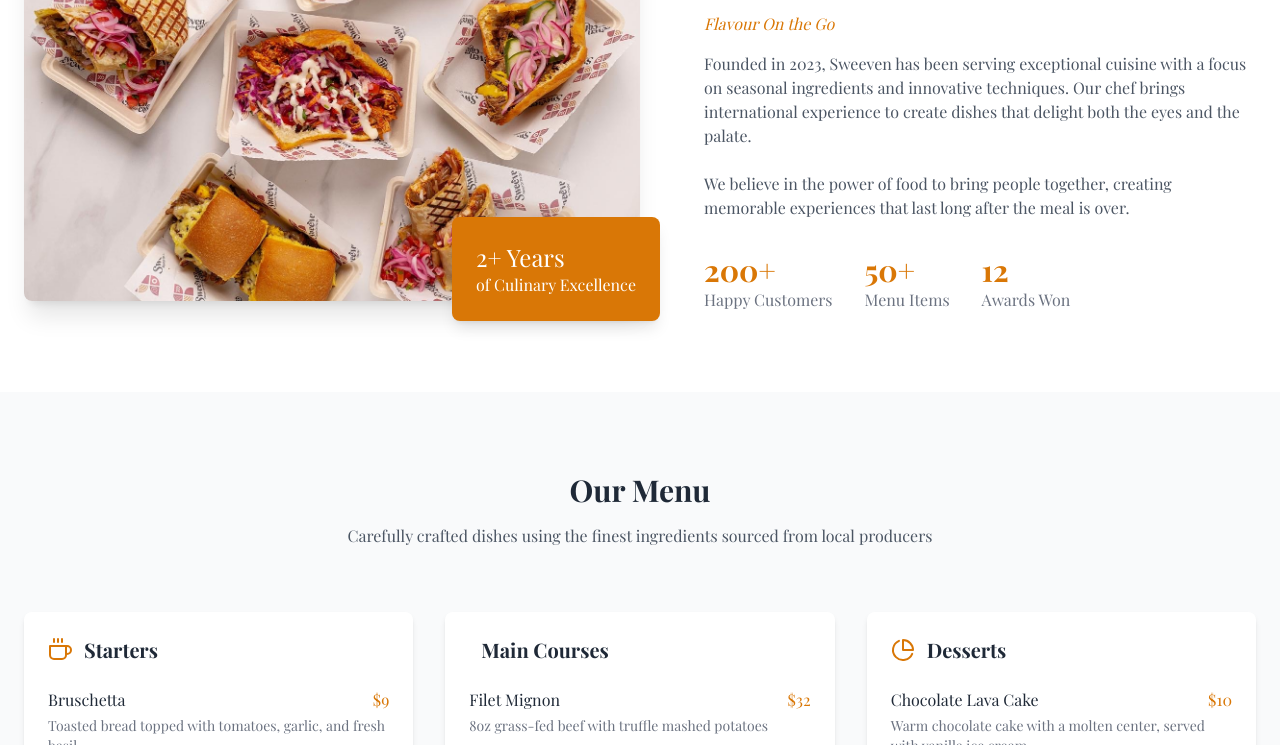
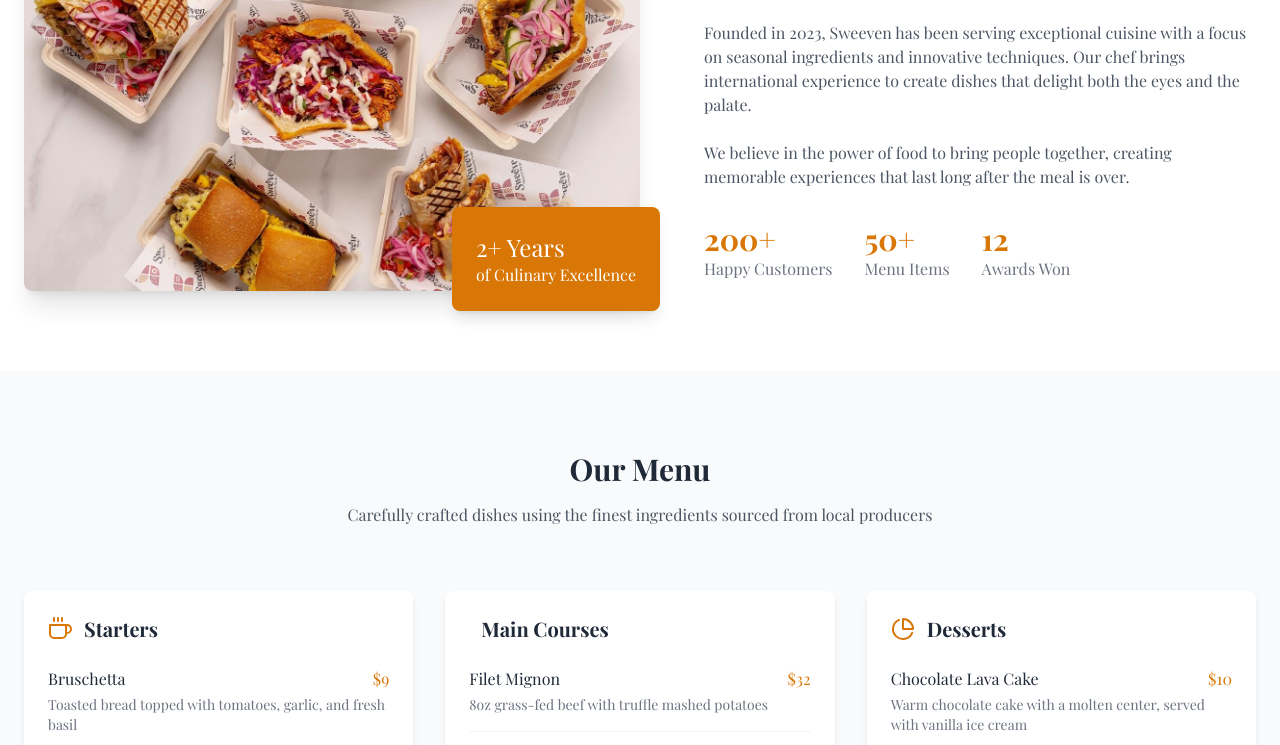
Before and after one commit to nickmax/sweeven, a plain HTML site: page index.html in a window 1280 px wide. Shown: the part 920-1665 px from the top of the page. Drawn offline with nearby package versions, Linux system fonts and the light colour scheme; some icons are missing; a web font is replaced by a local one.

Commit message:
bug fixes and improvements

```diff
--- a/index.html
+++ b/index.html
@@ -127,7 +127,6 @@
                     <div class="md:w-1/2 md:pl-16" data-aos="fade-left">
                         <img src="assets/images/sweevenlogo.png" alt="Sweeven Cafe Logo" class="h-12 w-auto mb-6">
                         <h2 class="text-3xl font-playfair font-bold mb-6 text-gray-800">Our Story</h2>
-                        <p class="text-amber-600 mb-4 italic">Flavour On the Go</p>
                         <p class="text-gray-600 mb-6">Founded in 2023, Sweeven has been serving exceptional cuisine with a focus on seasonal ingredients and innovative techniques. Our chef brings international experience to create dishes that delight both the eyes and the palate.</p>
                         <p class="text-gray-600 mb-8">We believe in the power of food to bring people together, creating memorable experiences that last long after the meal is over.</p>
                         <div class="flex items-center">
@@ -597,7 +596,7 @@
                     </a>
                 </div>
                 <p id="footer-copy" class="text-gray-400 text-sm mb-2">&copy; <span id="footer-year"></span> Sweeven Cafe. All rights reserved.</p>
-                <p class="text-amber-300 text-sm mb-4 italic">Flavour On the Go</p>
+
                 <p class="text-gray-400 text-sm mb-2">Made with <span aria-hidden="true">❤️</span> by <a href="https://mathengeinc.com" target="_blank" rel="noopener noreferrer" class="text-amber-500 hover:underline">MathengeInc.</a>
                 </p>
             </div>
```
